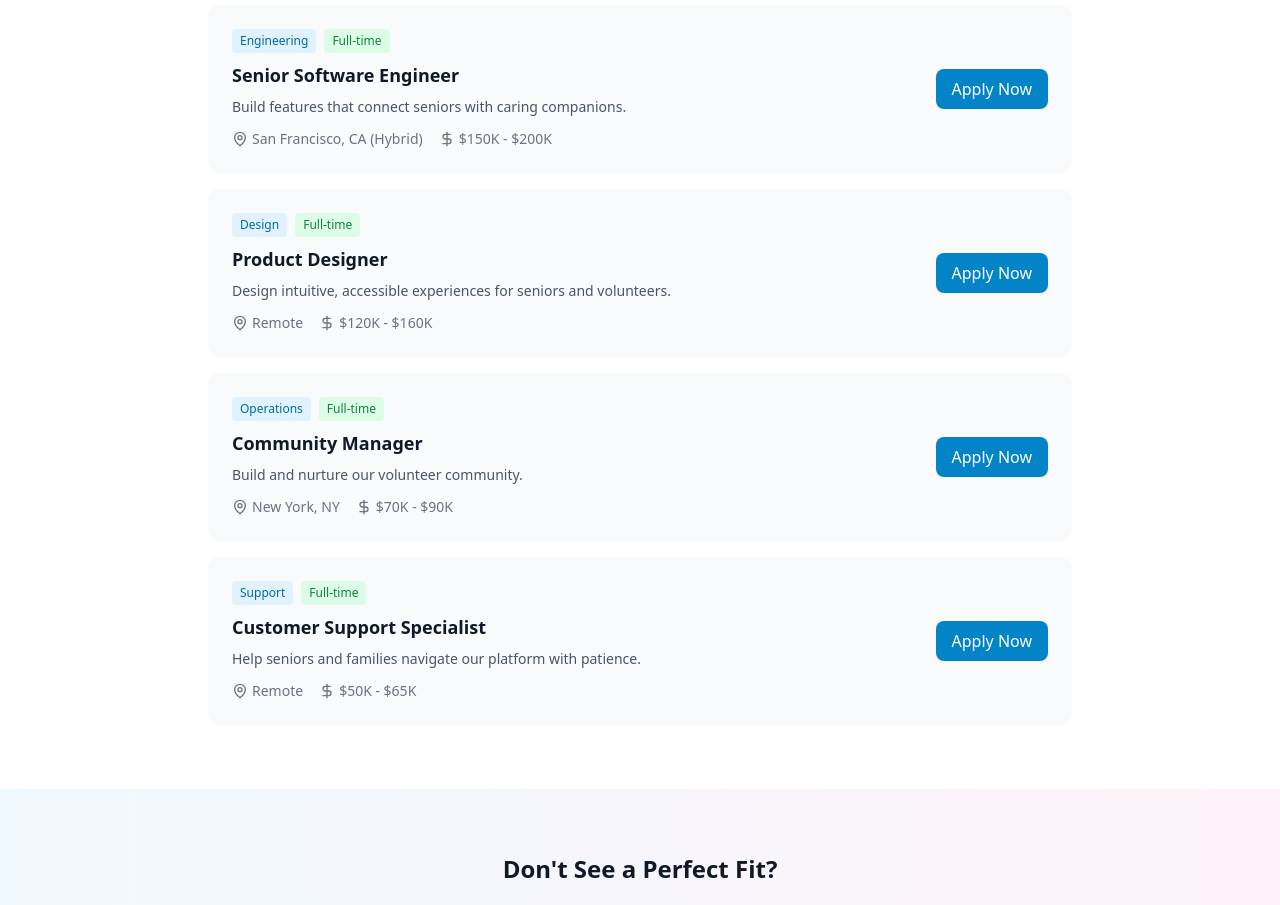
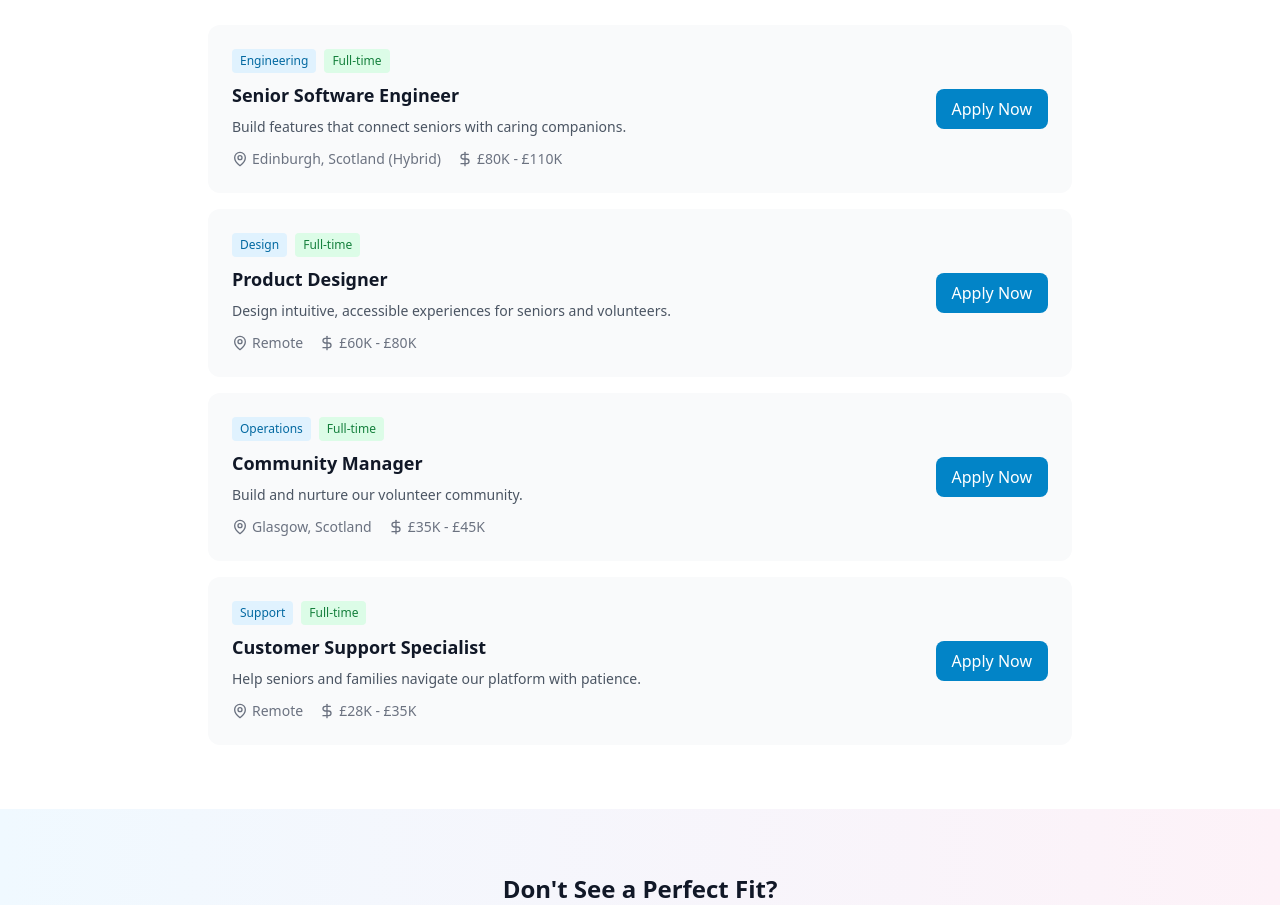
Before and after one commit to scorpionsPD/ElderConnect-, a Next.js app in the folder admin/: page /careers in a window 1280 px wide. Shown: the part 1580-2485 px from the top of the page. Built offline with nearby package versions, Linux system fonts and the light colour scheme; no server answers.

Commit message:
Update all US references to Scotland/UK across careers, about, partners, and terms

```diff
--- a/admin/src/pages/about.tsx
+++ b/admin/src/pages/about.tsx
@@ -33,7 +33,7 @@ const team = [
 ];
 
 const milestones = [
-  { year: '2020', title: 'Founded', description: 'Started with 10 volunteers in San Francisco' },
+  { year: '2020', title: 'Founded', description: 'Started with 10 volunteers in Edinburgh, Scotland' },
   { year: '2021', title: 'First 1,000 Matches', description: 'Expanded to 5 cities' },
   { year: '2022', title: 'National Recognition', description: 'Received Non-Profit of the Year award' },
   { year: '2023', title: '10,000 Elders Served', description: 'Operating in 25 cities' },
@@ -76,7 +76,7 @@ export default function AboutPage() {
             </p>
             <p>
               In 2020, she decided to do something about it. What started with 10 volunteers
-              visiting seniors in San Francisco has grown into a movement spanning 25 cities,
+              visiting seniors in Edinburgh has grown into a movement spanning towns and cities across the UK,
               with over 5,000 active volunteers making a difference every day.
             </p>
           </div>
@@ -153,7 +153,7 @@ export default function AboutPage() {
           <MapPin className="w-8 h-8 text-primary-600 mx-auto mb-4" />
           <h2 className="text-xl font-bold text-gray-900 mb-2">Where We Operate</h2>
           <p className="text-gray-600 mb-4">
-            ElderConnect+ is active in 25 cities across the United States, Canada, and the UK.
+            ElderConnect+ is active across Scotland, England, Wales, and Northern Ireland.
           </p>
         </section>
 
--- a/admin/src/pages/careers.tsx
+++ b/admin/src/pages/careers.tsx
@@ -10,9 +10,9 @@ const jobOpenings = [
     id: 1,
     title: 'Senior Software Engineer',
     department: 'Engineering',
-    location: 'San Francisco, CA (Hybrid)',
+    location: 'Edinburgh, Scotland (Hybrid)',
     type: 'Full-time',
-    salary: '$150K - $200K',
+    salary: '£80K - £110K',
     description: 'Build features that connect seniors with caring companions.',
   },
   {
@@ -21,16 +21,16 @@ const jobOpenings = [
     department: 'Design',
     location: 'Remote',
     type: 'Full-time',
-    salary: '$120K - $160K',
+    salary: '£60K - £80K',
     description: 'Design intuitive, accessible experiences for seniors and volunteers.',
   },
   {
     id: 3,
     title: 'Community Manager',
     department: 'Operations',
-    location: 'New York, NY',
+    location: 'Glasgow, Scotland',
     type: 'Full-time',
-    salary: '$70K - $90K',
+    salary: '£35K - £45K',
     description: 'Build and nurture our volunteer community.',
   },
   {
@@ -39,7 +39,7 @@ const jobOpenings = [
     department: 'Support',
     location: 'Remote',
     type: 'Full-time',
-    salary: '$50K - $65K',
+    salary: '£28K - £35K',
     description: 'Help seniors and families navigate our platform with patience.',
   },
 ];
@@ -48,8 +48,8 @@ const benefits = [
   { icon: '🏥', title: 'Health & Wellness', description: 'Full medical, dental, vision' },
   { icon: '🏖️', title: 'Flexible PTO', description: 'Unlimited vacation' },
   { icon: '🏠', title: 'Remote Friendly', description: 'Work from anywhere' },
-  { icon: '📚', title: 'Learning Budget', description: '$2,000/year' },
-  { icon: '💰', title: 'Retirement', description: '401(k) with 4% match' },
+  { icon: '📚', title: 'Learning Budget', description: '£1,500/year' },
+  { icon: '💰', title: 'Pension', description: 'Workplace pension with 5% employer contribution' },
   { icon: '👶', title: 'Parental Leave', description: '16 weeks paid' },
   { icon: '🧘', title: 'Wellness Stipend', description: '$100/month' },
   { icon: '📱', title: 'Equipment', description: 'Mac/PC of choice' },
--- a/admin/src/pages/partners.tsx
+++ b/admin/src/pages/partners.tsx
@@ -37,8 +37,8 @@ const currentPartners = [
   { name: 'TechCorp Foundation', type: 'Foundation', since: '2020' },
   { name: 'Sunrise Senior Living', type: 'Senior Care', since: '2021' },
   { name: 'Community Bank', type: 'Corporate', since: '2022' },
-  { name: 'City of San Francisco', type: 'Government', since: '2020' },
-  { name: 'AARP Foundation', type: 'Foundation', since: '2023' },
+  { name: 'City of Edinburgh Council', type: 'Government', since: '2020' },
+  { name: 'Age Scotland', type: 'Foundation', since: '2023' },
 ];
 
 const impactStats = [
--- a/admin/src/pages/terms.tsx
+++ b/admin/src/pages/terms.tsx
@@ -109,7 +109,7 @@ export default function TermsOfServicePage() {
             </div>
             <p className="text-gray-600">
               While we provide emergency notification features, ElderConnect+ is <strong>not</strong> an
-              emergency response service. In a medical emergency, always call 911.
+              emergency response service. In a medical emergency, always call 999.
             </p>
           </section>
 
@@ -131,7 +131,7 @@ export default function TermsOfServicePage() {
           <section>
             <h2 className="text-xl font-bold text-gray-900 mb-4">9. Governing Law</h2>
             <p className="text-gray-600">
-              These Terms shall be governed by the laws of the State of California, United States.
+              These Terms shall be governed by the laws of Scotland and the United Kingdom. Any disputes shall be subject to the exclusive jurisdiction of the Scottish courts.
             </p>
           </section>
 
```
